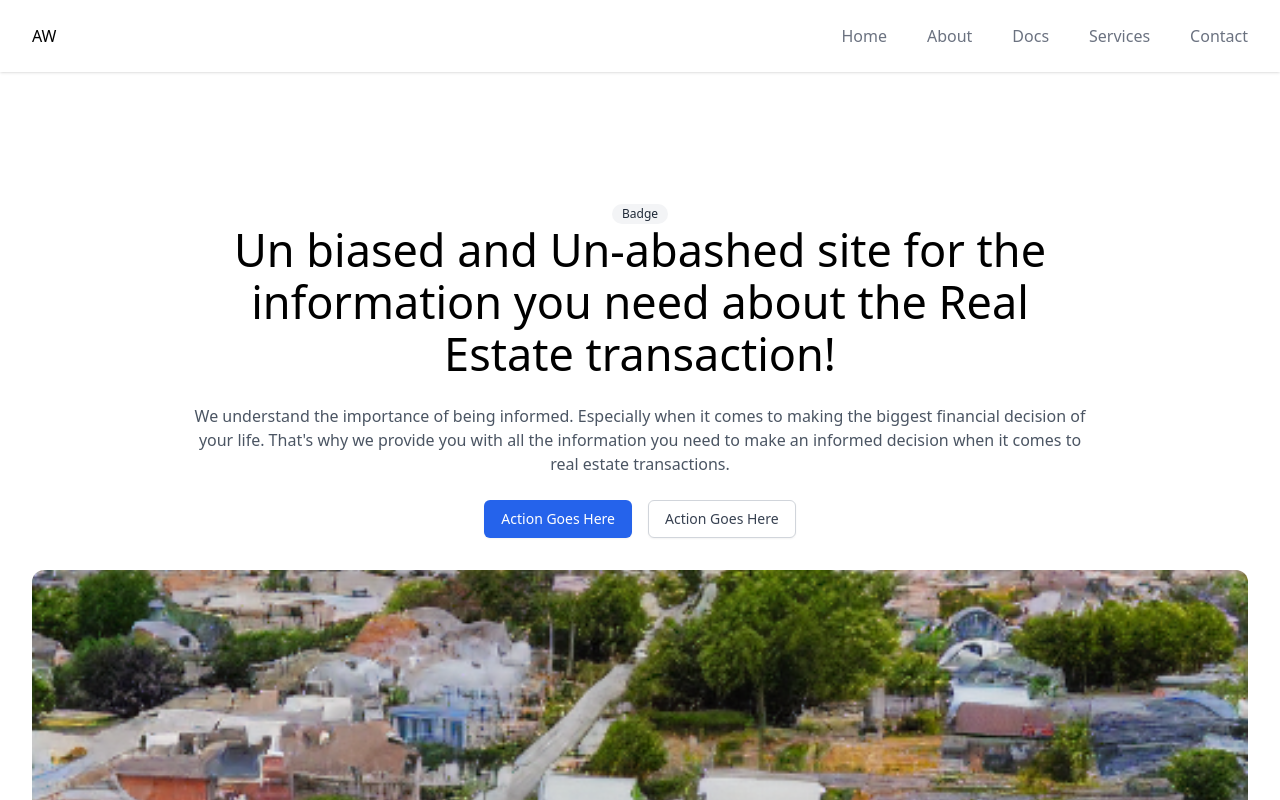
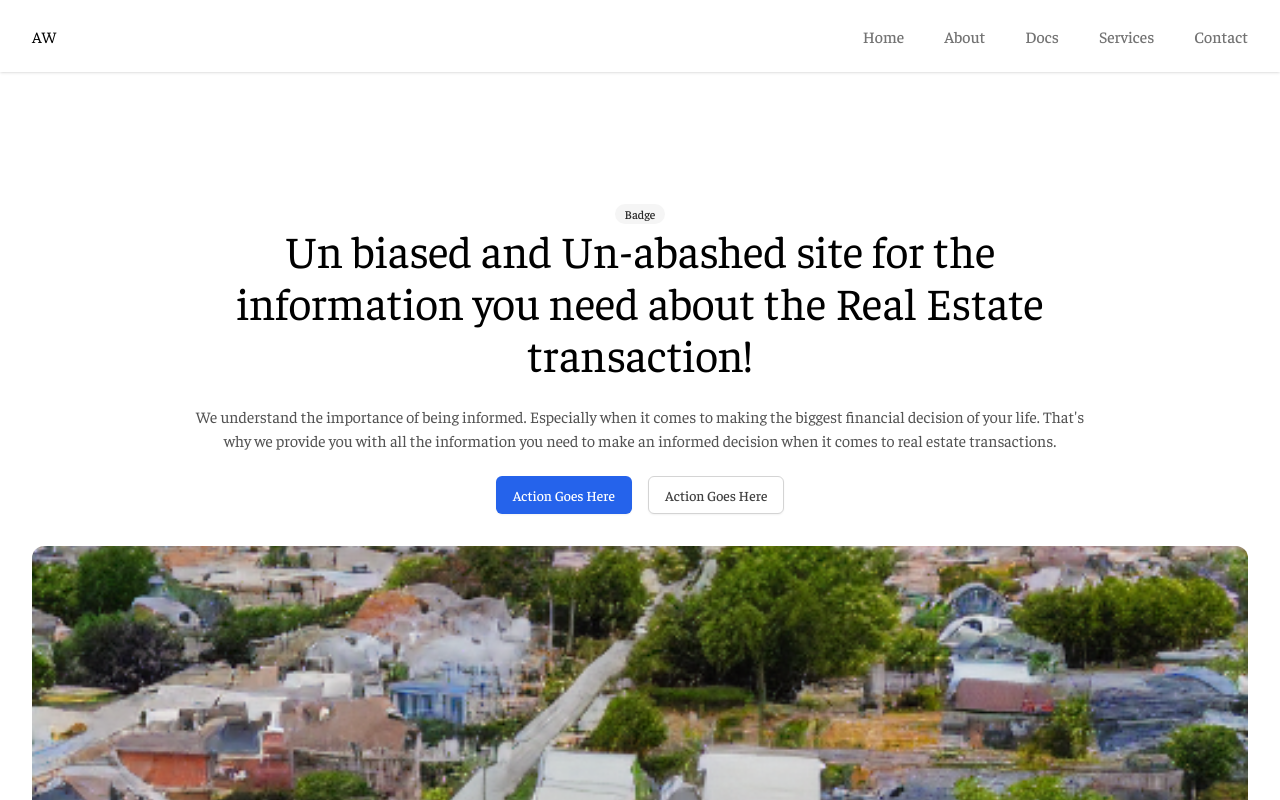
Before and after one commit to iamwillcode/agentwebb, a Next.js app: page / in a window 1280 px wide. Shown: the top 800 px of the page. Built offline with nearby package versions, Linux system fonts and the light colour scheme.

Commit message:
import faustina font to main pipeline

```diff
--- a/styles/globals.css
+++ b/styles/globals.css
@@ -1,6 +1,26 @@
 @tailwind base;
 @tailwind components;
 @tailwind utilities;
+
+* {
+  box-sizing: border-box;
+}
+@font-face {
+  font-family: "Faustina";
+  font-weight: 100 900;
+  font-display: block;
+  font-style: normal;
+  font-named-instance: "Regular";
+  src: url("/fonts/Faustina-VariableFont_wght.ttf") format("truetype");
+}
+@font-face {
+  font-family: "Faustina";
+  font-weight: 100 900;
+  font-display: block;
+  font-style: italic;
+  font-named-instance: "Italic";
+  src: url("/fonts/Faustina-Italic-VariableFont_wght.ttf") format("truetype");
+}
 
 @layer components {
   .wrapper {
--- a/tailwind.config.js
+++ b/tailwind.config.js
@@ -1,5 +1,8 @@
+const defaultTheme = require('tailwindcss/defaultTheme')
+
 /** @type {import('tailwindcss').Config} */
 module.exports = {
+  mode: "jit",
   content: [
     "./pages/**/*.{js,ts,jsx,tsx}",
     "./components/**/*.{js,ts,jsx,tsx}",
@@ -7,7 +10,40 @@ module.exports = {
     "./src/**/*.{js,ts,jsx,tsx}",
   ],
   theme: {
-    extend: {},
+    extend: {
+      colors: ({ colors }) => ({
+        gray: colors.neutral,
+        // sirocco
+        primary: {
+          50: "#f6f7f7",
+          100: "#e1e6e6",
+          200: "#c3cccb",
+          300: "#9eaaaa",
+          400: "#717f7f",
+          500: "#5f6c6d",
+          600: "#4b5656",
+          700: "#3e4747",
+          800: "#343b3b",
+          900: "#2e3233",
+        },
+        // 'double-spanish-white'
+        secondary: {
+          50: "#faf7f0",
+          100: "#f1e9d4",
+          200: "#e8dcba",
+          300: "#d2b777",
+          400: "#c7a158",
+          500: "#bd8943",
+          600: "#a66c39",
+          700: "#8b5432",
+          800: "#72442e",
+          900: "#5f3928",
+        },
+      }),
+      fontFamily: {
+        sans: ['Faustina', ...defaultTheme.fontFamily.sans],
+      },
+    },
   },
   plugins: [],
-}
+};
```
Also changed, not shown: public/fonts/Faustina-Italic-VariableFont_wght.ttf (added), public/fonts/Faustina-VariableFont_wght.ttf (added).
